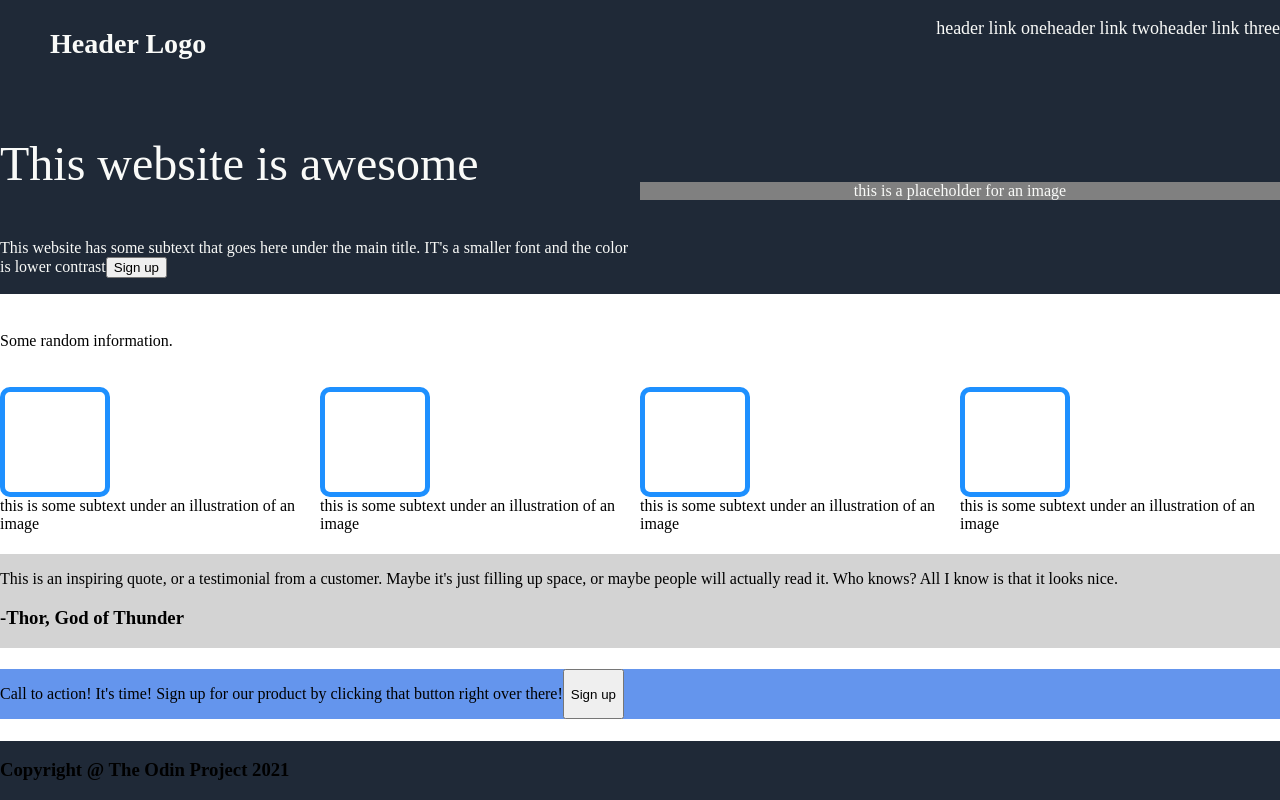
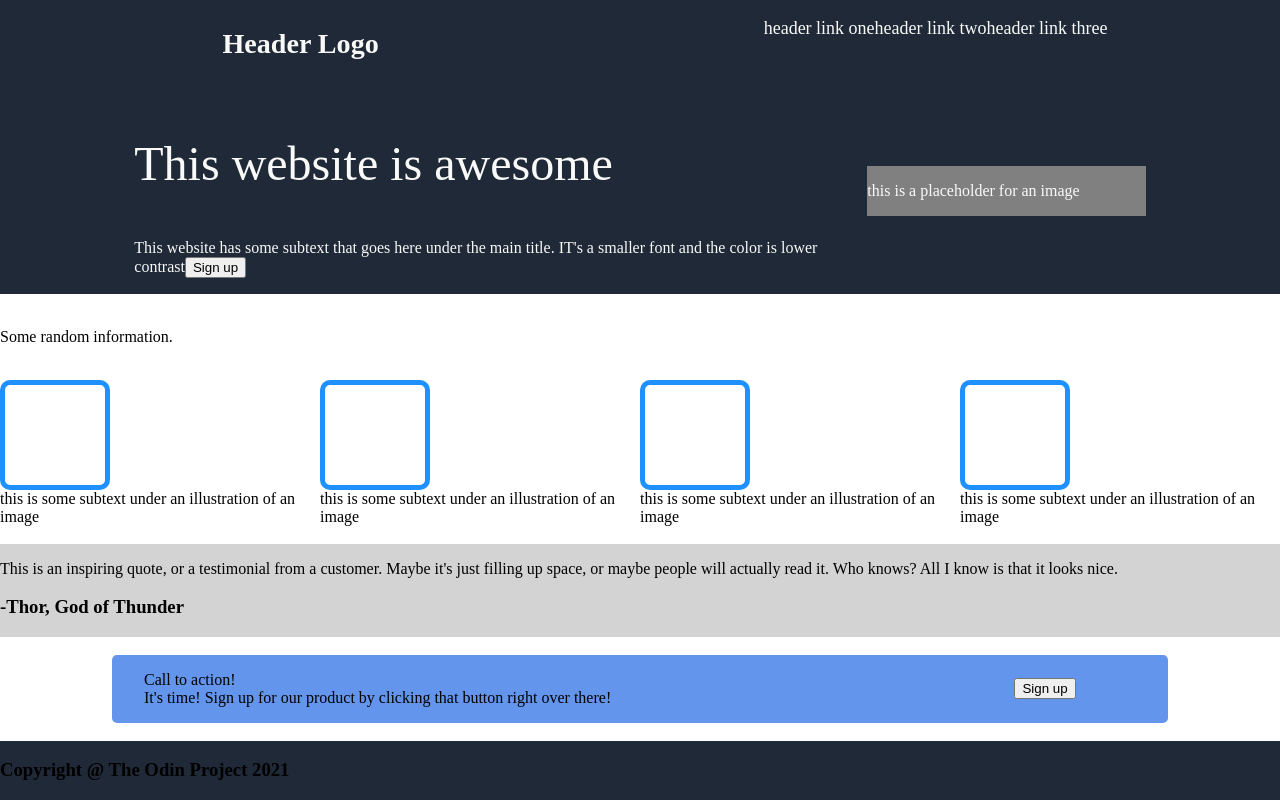
Before and after one commit to NolandWBrown/landing-page, a plain HTML site: page index.html in a window 1280 px wide. Drawn offline with Linux system fonts and the light colour scheme.

Commit message:
fix callcard

```diff
--- a/index.html
+++ b/index.html
@@ -19,6 +19,7 @@
                     <li><a>header link three</a></li>
                 </ul>
         </div>
+            <div class="titlecontainer">
                 <div class="titlecard">
                     <div class="wordcard">
                     <p class="maintitletext">This website is awesome</p>
@@ -26,9 +27,10 @@
                     </div>
                 <div class=imagecard>
                     <p class="imagepara">this is a placeholder for an image</p>
-    </div>
                 </div>
                 </div>
+            </div>
+    </div>
             <p>Some random information.</p>
         <div class="cardcard">
             <div class="card">
@@ -55,11 +57,18 @@
                         </p>
                     </div>
         </div>
-        <div class="callcard">
-            <p>Call to action! It's time! Sign up for our product by clicking that button right over there!</p>
-            <button>Sign up</button>
+        <div class="whitespace">
+            <div class="callcard">
+                <div class="cardtext">
+                    <p>Call to action!</p>
+                    <p>It's time! Sign up for our product by clicking that button right over there!</p>
+                </div>
+                <div class="cardbutton">
+                    <button>Sign up</button>
+                </div>
+            </div>
         </div>
-        <div class="footer">
+            <div class="footer">
             <h3>Copyright @ The Odin Project 2021</h3>
         </div>
 
--- a/style.css
+++ b/style.css
@@ -12,11 +12,17 @@ ul {
 
 .headercard{
     display: flex;
-    justify-content: space-between;
+    justify-content: space-around;
     background-color: #1F2937;
     font-size: 24px;
     padding-left: 50px;
     color: #F9FAF8;
+}
+
+.titlecontainer {
+    display: flex;
+    justify-content: center;
+    background-color: #1F2937;
 }
 
 .titlecard {
@@ -37,8 +43,9 @@ ul {
 }
 
 .imagecard {
-    flex: 1 0 50%;
-    background-color: #1F2937;
+    display: flex;
+    background-color: grey;
+    width: 30%
 }
 
 .cardcard {
@@ -49,9 +56,31 @@ ul {
     background-color: lightgray;
 }
 
+.whitespace {
+    display: flex;
+    justify-content: center;
+}
+
 .callcard {
     display: flex;
     background-color: cornflowerblue ;
+    justify-content: space-between;
+    width: 80%;
+    height: 90;
+    gap: 5em;
+    padding-top: 1em;
+    padding-bottom: 1em;
+    padding-left: 2em;
+    border-radius: 5px;
+}
+
+.cardbutton {
+    align-self: center;
+    width: 15%;
+}
+
+.cardtext p {
+    margin:0;
 }
 
 .colorcard {
```
